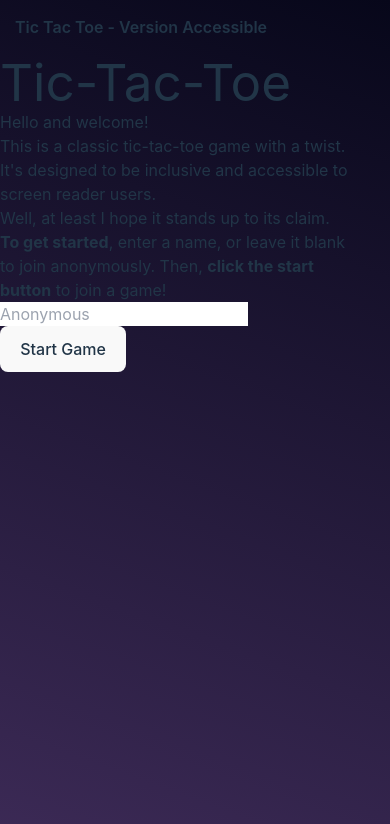
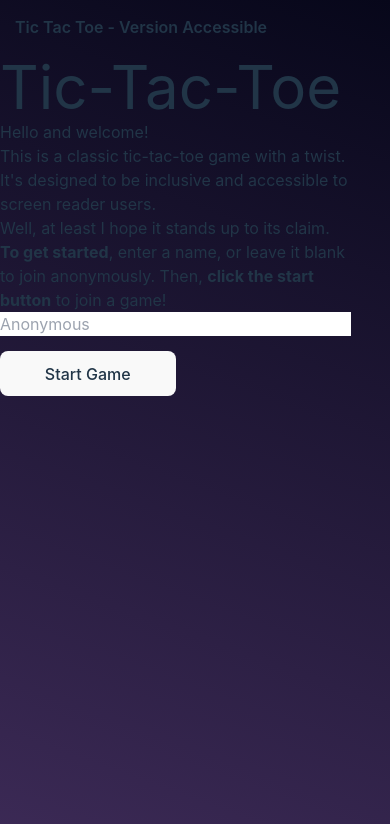
Before and after one commit to yunruu/tic-tac-toe-fe-vue3, a Vue app: page /#/ in a window 390 px wide. Shown: the top 824 px of the page. Built offline with nearby package versions, Linux system fonts and the light colour scheme; no server answers.

Commit message:
feat: make dynamic responsive name input form

```diff
--- a/src/views/HomePage.vue
+++ b/src/views/HomePage.vue
@@ -30,10 +30,10 @@
 
 <template>
   <header>
-    <h1 class="text-7xl font-bold mt-10 mb-10 text-white text-center">Tic-Tac-Toe</h1>
+    <h1 class="title-txt text-7xl font-bold mt-10 mb-10 text-white text-center">Tic-Tac-Toe</h1>
   </header>
   <div class="start-container w-1/2 rounded m-auto p-10 text-center text-grey-slate-800 bg-white">
-    <section class="font-semibold text-xl mb-10">
+    <section class="font-semibold text-xl mb-8">
       <h2 class="text-2xl mb-6">Hello and welcome!</h2>
       This is a classic tic-tac-toe game with a twist. It's designed to be inclusive and accessible to screen reader
       users.
@@ -44,6 +44,7 @@
         <strong>To get started</strong>, enter a name, or leave it blank to join anonymously. Then,
         <strong>click the start button</strong> to join a game!
       </h3>
+      <span class="name-form flex justify-center align-middle mb-2">
         <input
           type="text"
           class="px-4 py-2 mr-5 rounded-xl text-lg text-black font-bold bg-slate-200"
@@ -59,6 +60,7 @@
         >
           Start Game
         </button>
+      </span>
     </section>
   </div>
 </template>
@@ -69,9 +71,27 @@
     width: 75vw;
   }
 }
+@media screen and (max-width: 580px) {
+  .name-form {
+    flex-direction: column;
+    align-items: center;
+  }
+  input {
+    margin-right: 0px;
+    margin-bottom: 15px;
+    width: 100%;
+  }
+  button {
+    width: 50%;
+    min-width: fit-content;
+  }
+}
 @media screen and (max-width: 450px) {
   .start-container {
     width: 90vw;
   }
+  .title-txt {
+    font-size: 60px;
+  }
 }
 </style>
```
Lines whose indentation alone changed are shown as unchanged.
